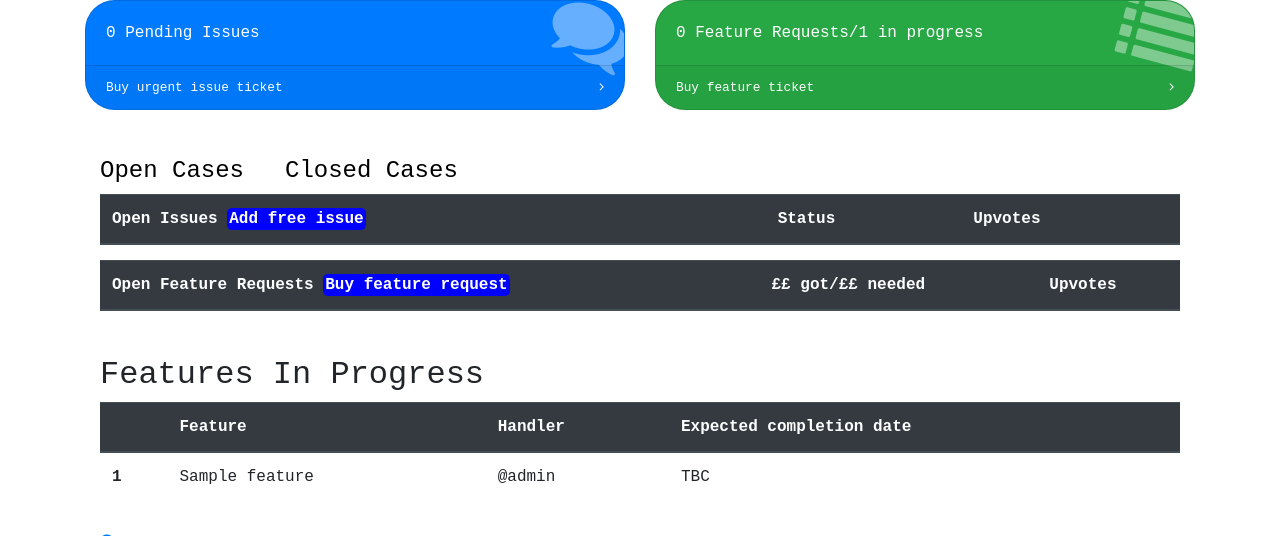
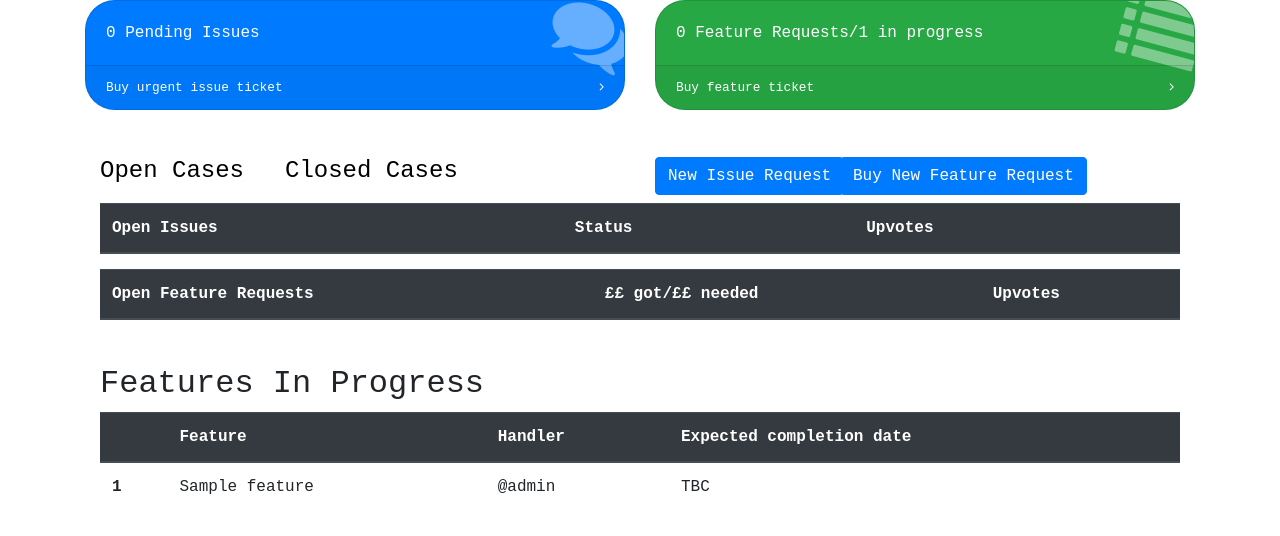
Before and after one commit to saraa123/django_project_tracker, a Django app: page / in a window 1280 px wide. Shown: the part 56-592 px from the top of the page. Run offline with Django 3.2, Linux system fonts and the light colour scheme; tables that the repository leaves empty hold one stand-in row (values such as "Sample post"); lists and menus that the app fills with data are empty; some libraries are stand-ins or nearby versions.

Commit message:
Changed form action for liking features to upvote_checkout and added a GET method, and links for adding new issues and features have been removed from table headings to the top of the main table and checking whether the user is logged in first.

```diff
--- a/to_do/templates/todo_list.html
+++ b/to_do/templates/todo_list.html
@@ -87,8 +87,33 @@
                 <h4>Closed Cases</h4>
             </a>
         </div>
+
+        <!-- Check if the user is logged in. They can only purchase a feature
+            ticket if they are, otherwise they'll be sent an alert to login -->
+        {% if user.is_authenticated %}
+            <div class="col-sm-12 col-md-2">
+                <a class="custom_a" href="{% url 'new_issue' %}">
+                    <h5><button class="btn btn-primary">New Issue Request</button></h5>
+                </a>
+            </div>
+
+            <div class="col-sm-12 col-md-4">
+                <a class="custom_a" href="{% url 'checkout' %}">
+                    <h5><button class="btn btn-primary">Buy New Feature Request</button></h5>
+                </a>
+            </div>
+
+        {% else %}
+            <div class="col-sm-12 col-md-2">
+                <h5><button class="btn btn-primary login_to_add_issue">New Issue Request</button></h5>
+            </div>
+
+            <div class="col-sm-12 col-md-4">
+                <h5><button class="btn btn-primary login_to_buy">Buy New Feature Request</button></h5>
+            </div>
+
+        {% endif %}
     </div>
-
 </div>
 
 <!-- Table for issues and separate table for features -->
@@ -99,7 +124,7 @@
             <table class="table table-hover">
                 <thead class="thead-dark">
                     <tr>
-                        <th scope="col">Open Issues <a class="custom_btn" href="{% url 'new_issue' %}">Add free issue</a></th>
+                        <th scope="col">Open Issues</th>
                         <th scope="col">Status</th>
                         <th scope="col">Upvotes</th>
                     </tr>
@@ -170,7 +195,7 @@
             <table class="table table-hover">
                 <thead class="thead-dark">
                     <tr>
-                        <th scope="col">Open Feature Requests <a class="custom_btn" href="{% url 'all_products' %}">Buy feature request</a></th>
+                        <th scope="col">Open Feature Requests</th>
                         <th scope="col">££ got/££ needed</th>
                         <th scope="col">Upvotes</th>
                     </tr>
@@ -201,7 +226,7 @@
 
                             <td>
                                 <!-- The code for upvoting a feature when logged in -->
-                                <form method="POST" action="upvote_feature/{{ feature.id }}">
+                                <form method="['POST', 'GET']" action="upvote_checkout/{{ feature.id }}">
 
                                     {% csrf_token %}
                                     <button class="plain_button border-radius-button like_button" type="submit">
```
